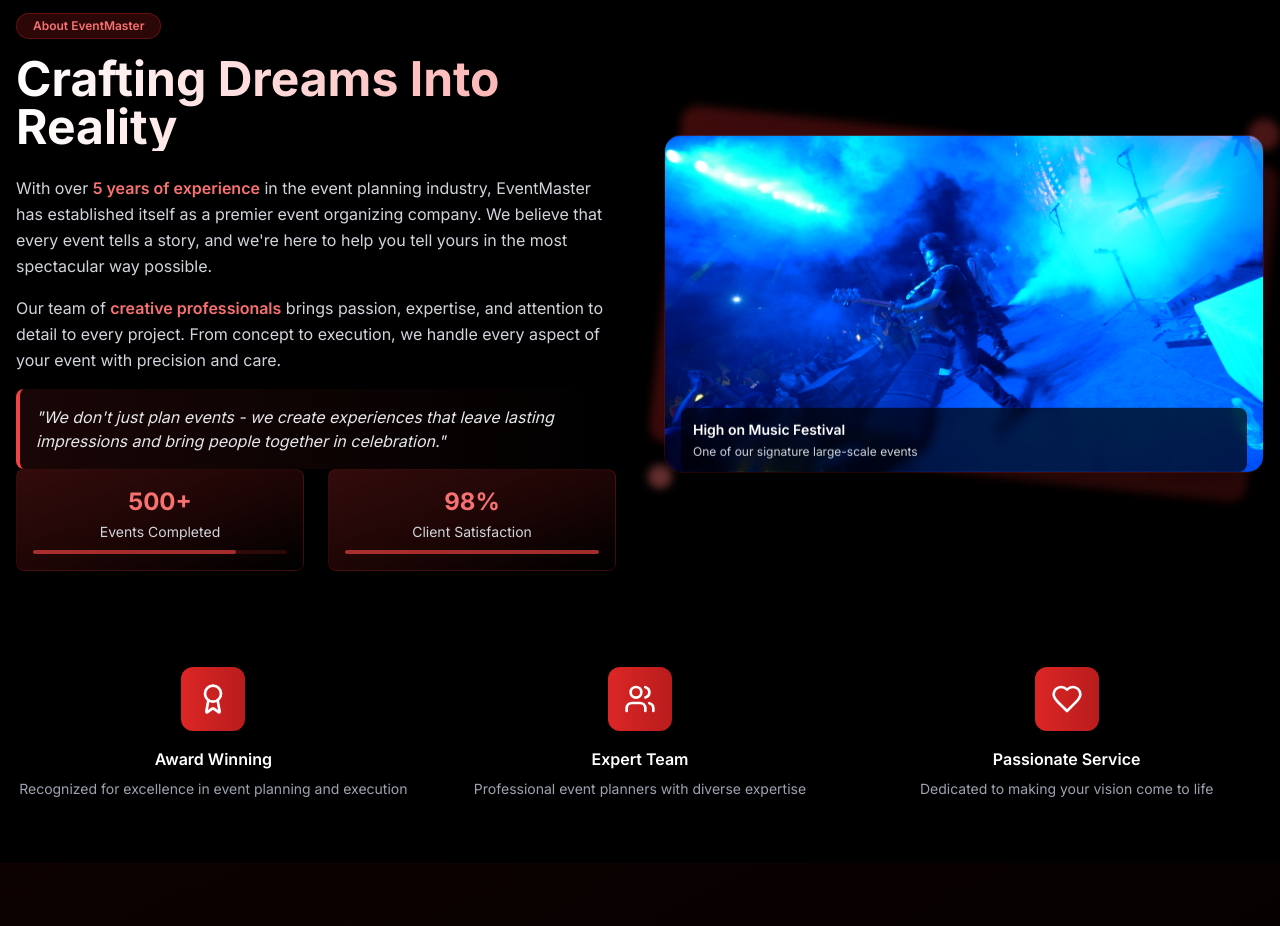
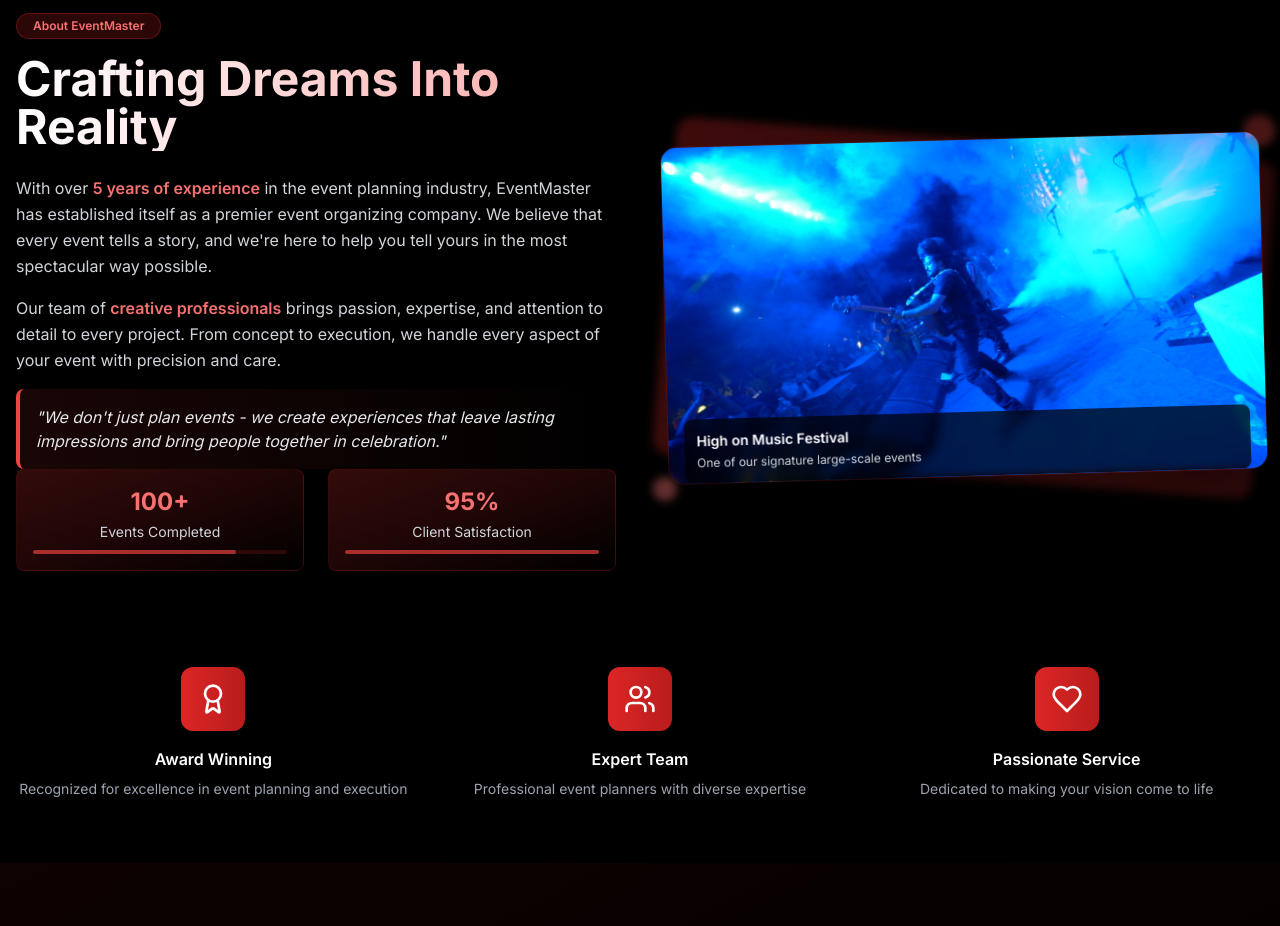
Before and after one commit to Fortechtechnology/Diyaansh_Event2, a Next.js app: page / in a window 1280 px wide. Shown: the part 2920-3846 px from the top of the page. Built offline with nearby package versions, Linux system fonts and the light colour scheme.

Commit message:
few changes

```diff
--- a/app/globals.css
+++ b/app/globals.css
@@ -222,3 +222,28 @@
 .animate-spin-slow {
   animation: spin-slow 10s linear infinite;
 }
+.animate-tilt {
+  animation: tilt 6s ease-in-out infinite;
+}
+
+@keyframes tilt {
+  0%,
+  100% {
+    transform: rotate(-2deg);
+  }
+  50% {
+    transform: rotate(2deg);
+  }
+}
+@keyframes pulse-slow {
+  0%,
+  100% {
+    opacity: 0.7;
+  }
+  50% {
+    opacity: 1;
+  }
+}
+.animate-pulse-slow {
+  animation: pulse-slow 2s ease-in-out infinite;
+}
--- a/app/page.tsx
+++ b/app/page.tsx
@@ -603,7 +603,7 @@ export default function EventOrganizerWebsite() {
               <div className="grid grid-cols-2 gap-6 mb-8 animate-slide-up">
                 <div className="text-center p-4 bg-gradient-to-br from-red-900/40 via-red-800/20 to-transparent rounded-lg border border-red-900/30 hover:border-red-600/50 transition-all duration-300 group">
                   <div className="text-2xl font-bold text-red-400 mb-1 group-hover:scale-110 transition-transform duration-300">
-                    500+
+                    100+
                   </div>
                   <div className="text-gray-300 text-sm">Events Completed</div>
                   <div className="w-full bg-red-900/30 rounded-full h-1 mt-2">
@@ -612,7 +612,7 @@ export default function EventOrganizerWebsite() {
                 </div>
                 <div className="text-center p-4 bg-gradient-to-br from-red-900/40 via-red-800/20 to-transparent rounded-lg border border-red-900/30 hover:border-red-600/50 transition-all duration-300 group">
                   <div className="text-2xl font-bold text-red-400 mb-1 group-hover:scale-110 transition-transform duration-300">
-                    98%
+                    95%
                   </div>
                   <div className="text-gray-300 text-sm">
                     Client Satisfaction
@@ -638,7 +638,7 @@ export default function EventOrganizerWebsite() {
               </div>
             </div>
 
-            <div className="relative order-1 lg:order-2 animate-float">
+            <div className="relative order-1 lg:order-2 animate-tilt">
               <div className="absolute inset-0 bg-gradient-to-r from-red-600/30 to-red-800/30 rounded-2xl transform rotate-6 blur-sm animate-pulse-slow"></div>
               <div className="relative rounded-2xl overflow-hidden shadow-2xl border border-red-900/30 hover:border-red-600/50 transition-all duration-500 group">
                 <Image
```
